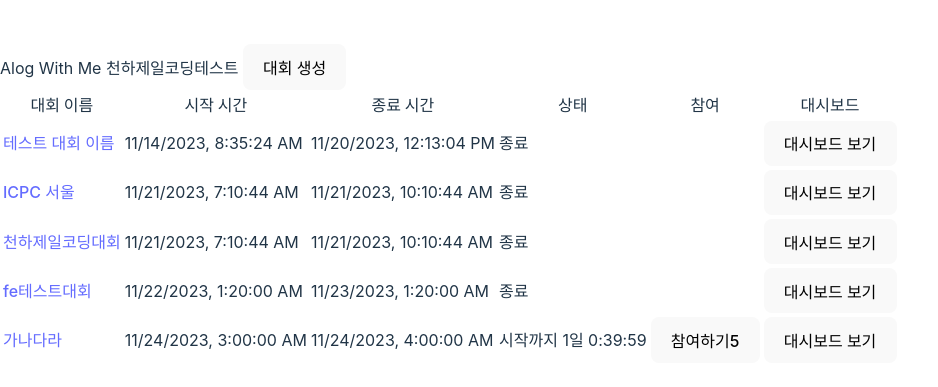
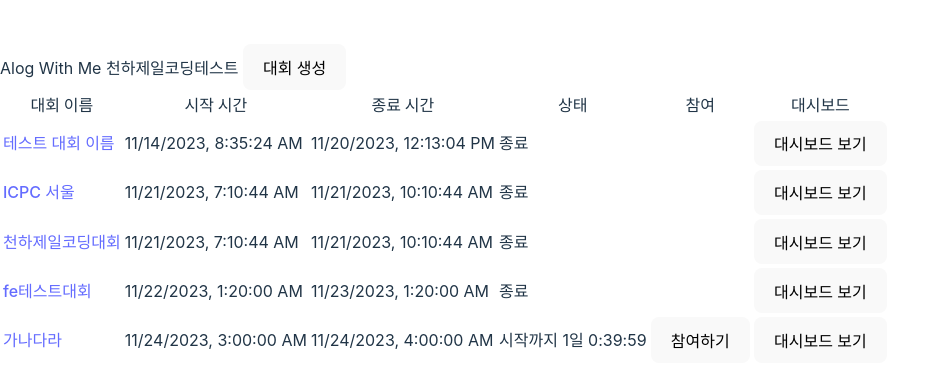
Before and after one commit to boostcampwm2023/web12-algo-with-me, a React (Vite) app in the folder frontend/: page / in a window 1280 px wide. Shown: the part 195-582 px from the top of the page, without its empty margins (0-938 px from the left). Built offline with nearby package versions, Linux system fonts and the light colour scheme; no server answers.

Commit message:
feat: 대회에 참여하는 로직 작성

```diff
--- a/frontend/src/components/Main/Buttons/JoinCompetitionButton.tsx
+++ b/frontend/src/components/Main/Buttons/JoinCompetitionButton.tsx
@@ -1,4 +1,24 @@
+import axios from 'axios';
+
 export default function JoinCompetitionButton(props: { id: number }) {
-  // TODO: 대회에 참여하는 로직 작성 / 참여하기 활성화 로직 작성
-  return <button>참여하기{props.id}</button>;
+  const apiUrl = import.meta.env.VITE_API_URL;
+  const handleJoinClick = async () => {
+    try {
+      await axios.post(`${apiUrl}/competitions/${props.id}`);
+
+      alert('대회에 성공적으로 참여했습니다.');
+      window.location.reload();
+    } catch (error: unknown) {
+      console.error('Error joining competition:', error);
+
+      if (axios.isAxiosError(error) && error.response && error.response.status === 403) {
+        alert('대회 참여에 실패했습니다. 서버에서 거절되었습니다.');
+        window.location.reload();
+      } else {
+        console.error('Unexpected error:', error);
+      }
+    }
+  };
+
+  return <button onClick={handleJoinClick}>참여하기</button>;
 }
```
